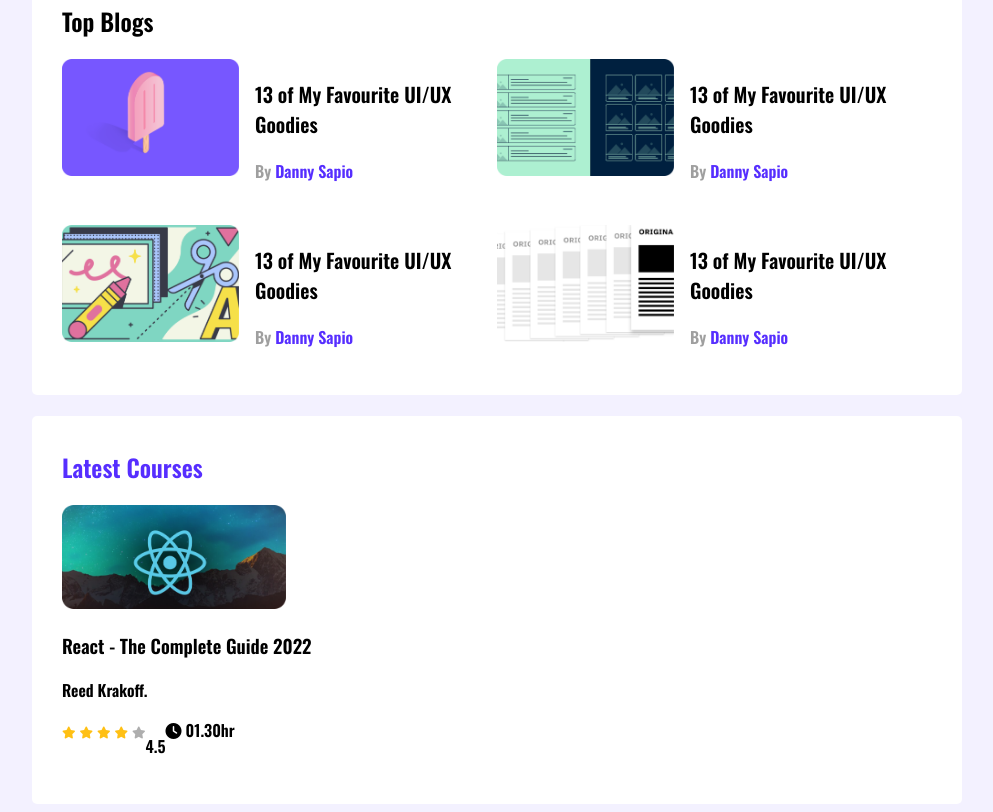
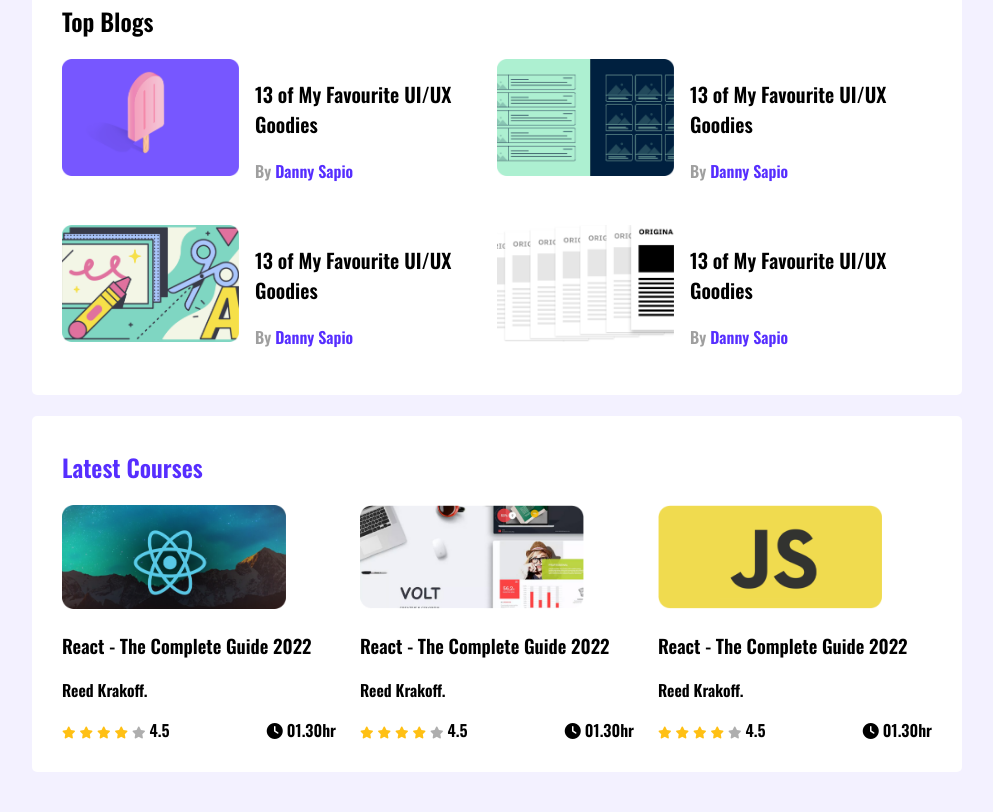
Before and after one commit to anikkumer/leader-board-CSS3, a plain HTML site: page index.html in a window 1280 px wide. Shown: the part 298-1110 px from the top of the page, without its empty margins (143-1136 px from the left). After the commit the page ends 1078 px from the top, so only its background shows below. Drawn offline with nearby package versions, Linux system fonts and the light colour scheme.

Commit message:
finished leader-board

```diff
--- a/index.html
+++ b/index.html
@@ -110,8 +110,9 @@
                                           <i class="fa-solid fa-star filled"></i>
                                           <i class="fa-solid fa-star filled"></i>
                                           <i class="fa-solid fa-star empty"></i>
+                                          <span>4.5</span>
                                     </div>
-                                    <p>4.5</p>
+
                                     <div class="course-duration">
                                           <i class="fa-solid fa-clock"></i>
                                           01.30hr
@@ -119,6 +120,55 @@
                               </div>
                         </div>
                   </div>
+                  <div class="course">
+                        <div class="course-banner">
+                              <img src="images/courses/course-2.png" alt="">
+                        </div>
+                        <div class="course-detail">
+                              <h3 class="course-title">React - The Complete Guide 2022</h3>
+                              <p class="course-author">Reed Krakoff.</p>
+                              <div class="course-info">
+                                    <div>
+                                          <i class="fa-solid fa-star filled"></i>
+                                          <i class="fa-solid fa-star filled"></i>
+                                          <i class="fa-solid fa-star filled"></i>
+                                          <i class="fa-solid fa-star filled"></i>
+                                          <i class="fa-solid fa-star empty"></i>
+                                          <span>4.5</span>
+                                    </div>
+
+                                    <div class="course-duration">
+                                          <i class="fa-solid fa-clock"></i>
+                                          01.30hr
+                                    </div>
+                              </div>
+                        </div>
+                  </div>
+                  <div class="course">
+                        <div class="course-banner">
+                              <img src="images/courses/course-3.png" alt="">
+                        </div>
+                        <div class="course-detail">
+                              <h3 class="course-title">React - The Complete Guide 2022</h3>
+                              <p class="course-author">Reed Krakoff.</p>
+                              <div class="course-info">
+                                    <div>
+                                          <i class="fa-solid fa-star filled"></i>
+                                          <i class="fa-solid fa-star filled"></i>
+                                          <i class="fa-solid fa-star filled"></i>
+                                          <i class="fa-solid fa-star filled"></i>
+                                          <i class="fa-solid fa-star empty"></i>
+                                          <span>4.5</span>
+                                    </div>
+
+                                    <div class="course-duration">
+                                          <i class="fa-solid fa-clock"></i>
+                                          01.30hr
+                                    </div>
+                              </div>
+                        </div>
+                  </div>
+
             </div>
       </section>
 </main>
--- a/styles/style.css
+++ b/styles/style.css
@@ -97,6 +97,12 @@
 }
 
 /* courses styles */
+.courses {
+      display: grid;
+      grid-template-columns: repeat(3, 1fr);
+      grid-column-gap: 24px;
+}
+
 .course .course-banner img {
       width: 224px;
       height: 104px;
@@ -104,6 +110,8 @@
 
 .course-info {
       display: flex;
+      align-items: center;
+      justify-content: space-between;
 }
 
 .fa-star {
@@ -117,3 +125,36 @@
 .fa-star.empty {
       color: #AEAEAE;
 }
+
+/* Media Queries */
+
+/* Mobile Devices */
+@media only screen and max(-width: 688px) {
+      .container {
+            width: 100%;
+      }
+
+      .players,
+      .blogs,
+      .courses {
+            /* background-color: red; */
+            grid-template-columns: repeat(1, 1fr);
+      }
+
+      .player,
+      .blog {
+            flex-direction: column;
+      }
+}
+
+/* tablet devices */
+@media only screen and (min-width: 688px) and (max-width: 992px) {
+      .container {
+            width: 100%;
+      }
+
+      .players {
+            /* background-color: yellowgreen; */
+            grid-template-columns: repeat(2, 1fr);
+      }
+}
```
